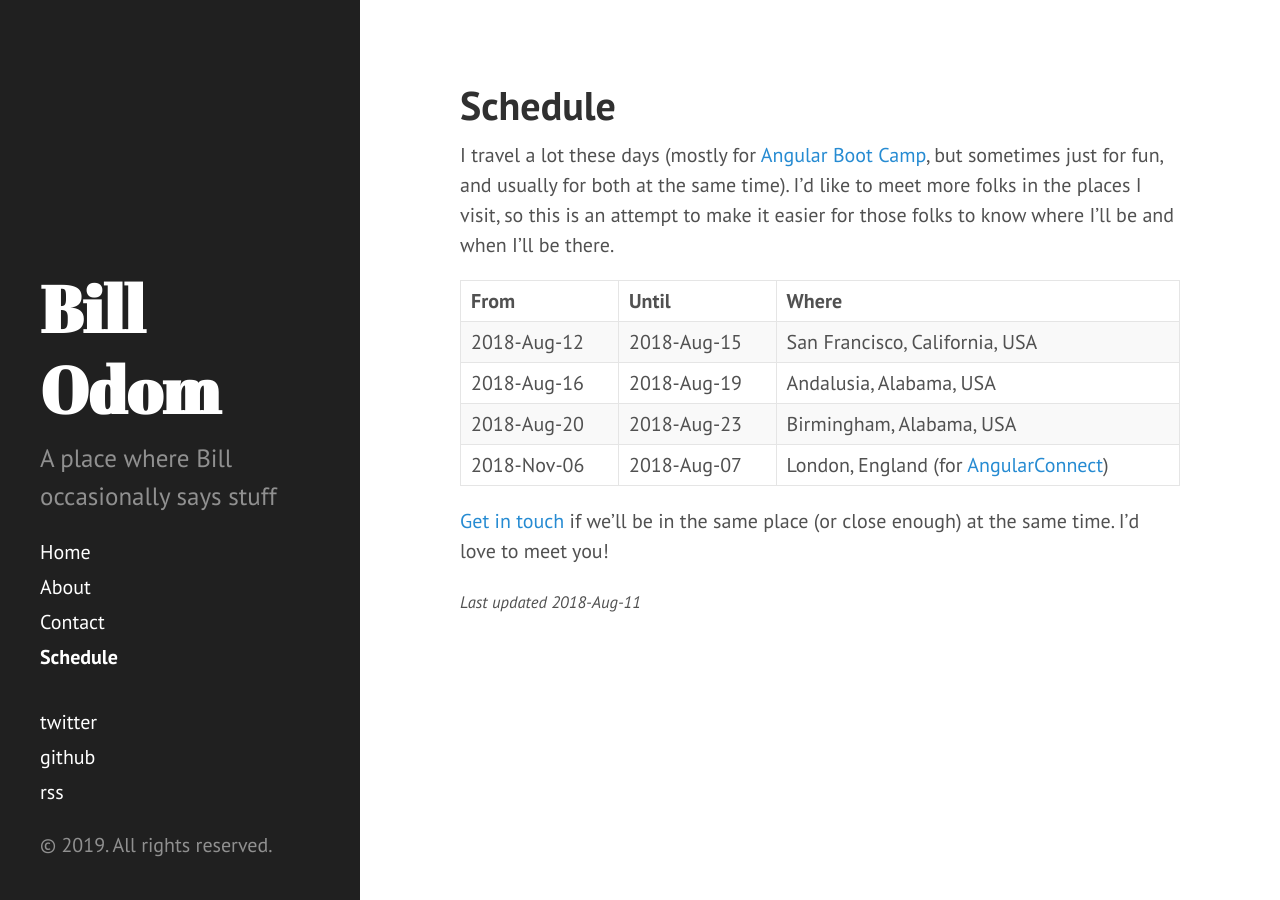
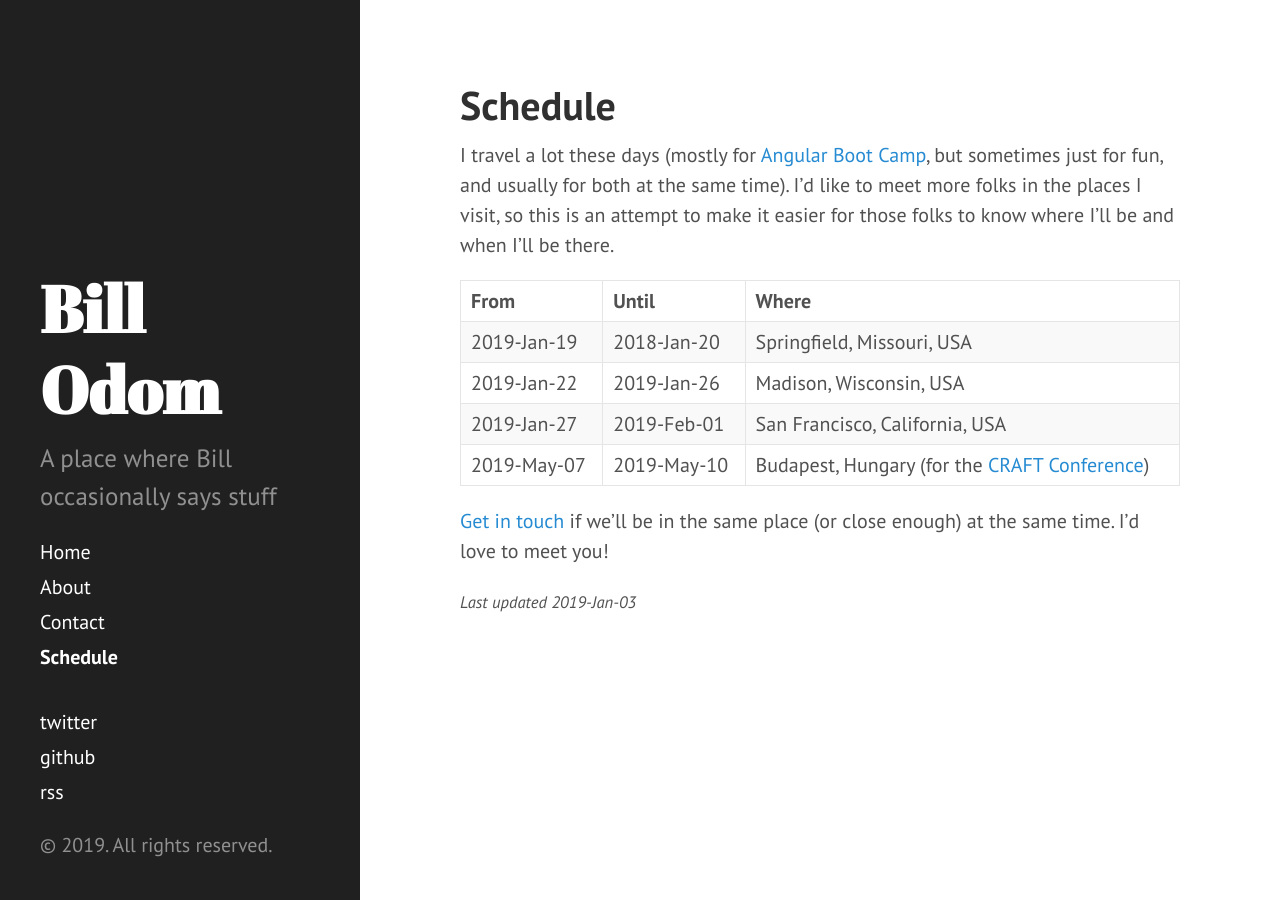
Before and after one commit to wnodom/wnodom.github.io, a Jekyll site: the page built from schedule.md, in a window 1280 px wide. Built offline with Jekyll 4.4.1, drawn with Linux system fonts in a browser that asks for light colours.

Commit message:
Update schedule; nuke some trailing spaces

```diff
--- a/schedule.md
+++ b/schedule.md
@@ -1,17 +1,17 @@
 ---
 layout: page
 title: Schedule
-update_date: Sat Aug 11 19:45:00 2018
+update_date: Thu Jan  3 11:24:34 2019
 ---
 
 I travel a lot these days (mostly for [Angular Boot Camp](http://angularbootcamp.com/), but sometimes just for fun, and usually for both at the same time). I'd like to meet more folks in the places I visit, so this is an attempt to make it easier for those folks to know where I'll be and when I'll be there.
 
 | From        | Until       | Where
 |:------------|:------------|:-
-| 2018-Aug-12 | 2018-Aug-15 | San Francisco, California, USA
-| 2018-Aug-16 | 2018-Aug-19 | Andalusia, Alabama, USA
-| 2018-Aug-20 | 2018-Aug-23 | Birmingham, Alabama, USA
-| 2018-Nov-06 | 2018-Aug-07 | London, England (for [AngularConnect](https://angularconnect.com/))
+| 2019-Jan-19 | 2018-Jan-20 | Springfield, Missouri, USA
+| 2019-Jan-22 | 2019-Jan-26 | Madison, Wisconsin, USA
+| 2019-Jan-27 | 2019-Feb-01 | San Francisco, California, USA
+| 2019-May-07 | 2019-May-10 | Budapest, Hungary (for the [CRAFT Conference](https://craft-conf.com/))
 
 [Get in touch](/contact/) if we'll be in the same place (or close enough) at the same time. I'd love to meet you!
 
```
Also changed, not shown: _includes/sidebar.html (line endings or trailing spaces).
